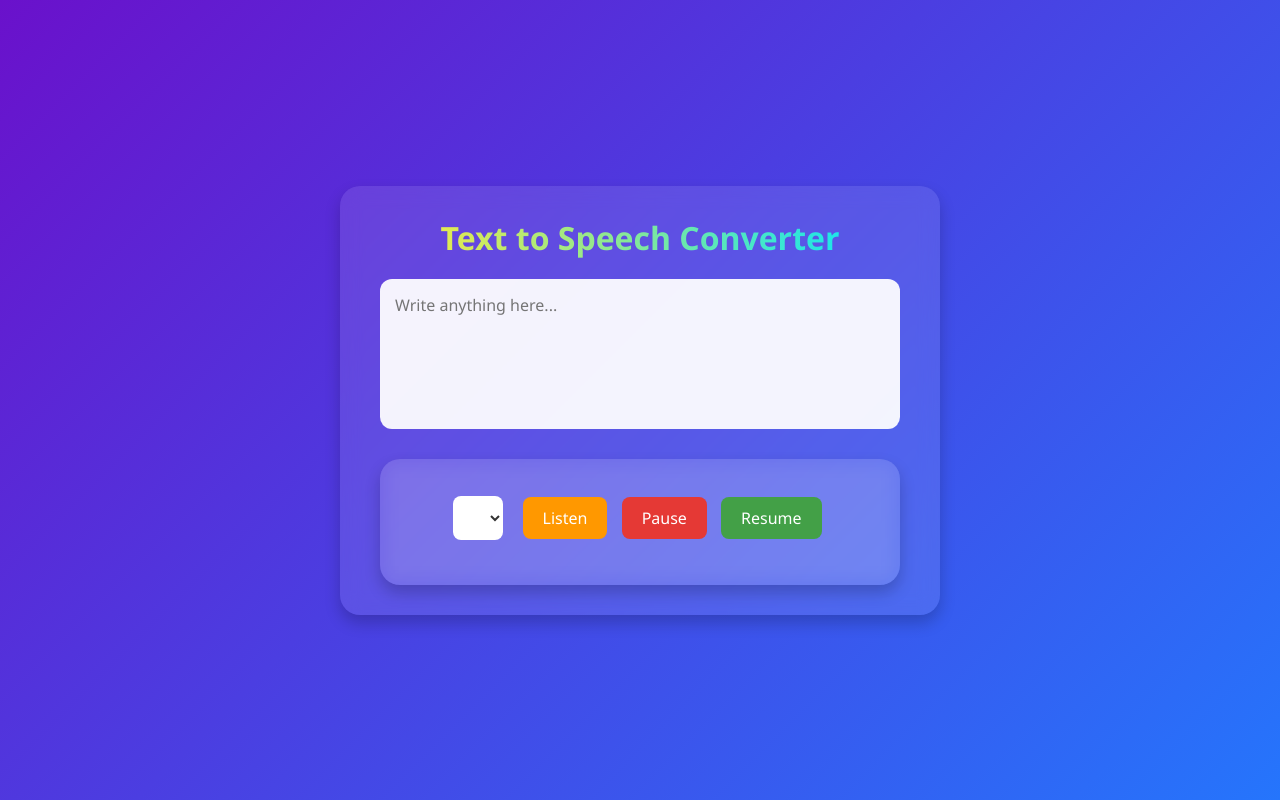
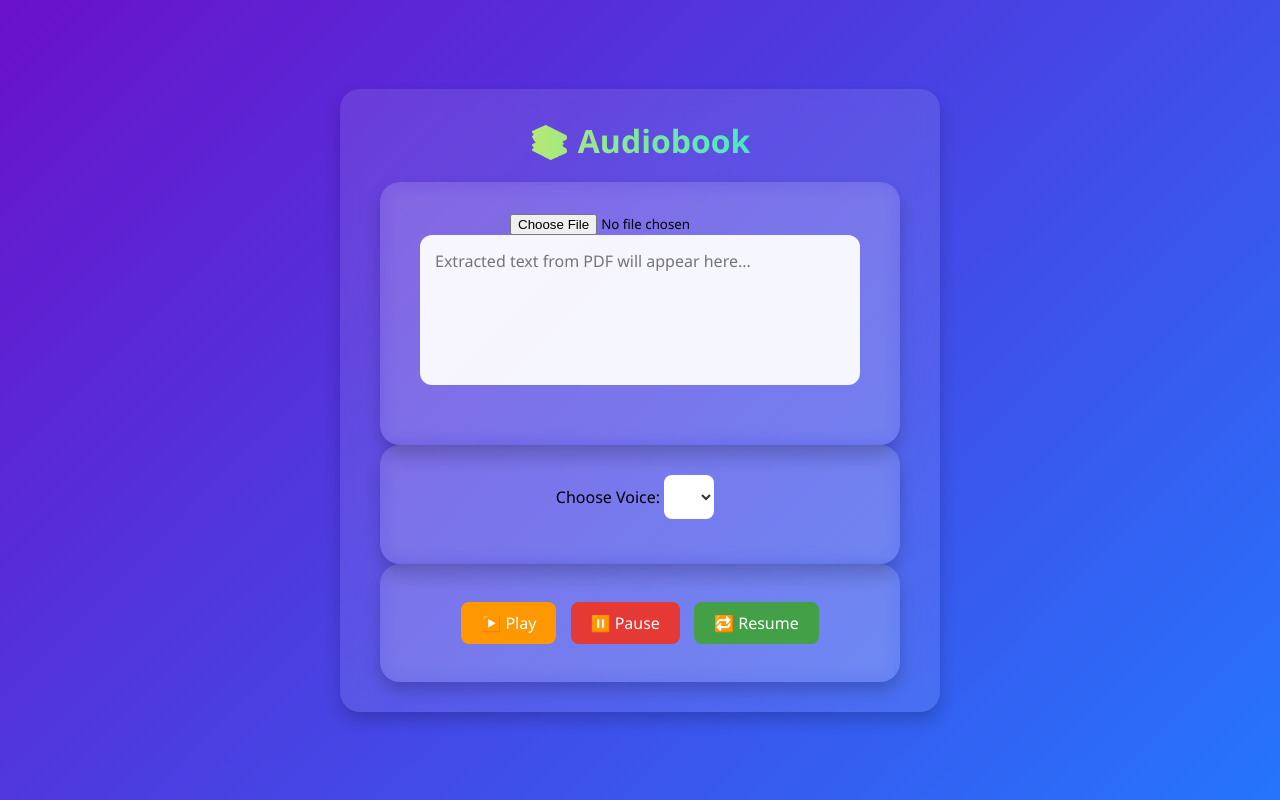
Before and after one commit to maity2004/Audiobook, a plain HTML site: page index.html in a window 1280 px wide. Drawn offline with Linux system fonts and the light colour scheme.

Commit message:
Update index.html

```diff
--- a/index.html
+++ b/index.html
@@ -2,23 +2,32 @@
 <html lang="en">
 
 <head>
-    <meta charset="UTF-8">
-    <meta name="viewport" content="width=device-width, initial-scale=1.0">
-    <title>Text to Speech</title>
-    <link rel="stylesheet" href="style.css">
+    <meta charset="UTF-8" />
+    <meta name="viewport" content="width=device-width, initial-scale=1.0" />
+    <title>PDF to Audiobook</title>
+    <link rel="stylesheet" href="style.css" />
+    <script src="https://cdnjs.cloudflare.com/ajax/libs/pdf.js/3.4.120/pdf.min.js"></script>
 </head>
 
 <body>
+    <div class="container">
+        <h1>📚 Audiobook</h1>
 
-    <div>
-        <h1>Text to Speech Converter</h1>
-        <textarea placeholder="Write anything here..."></textarea>
+        <div class="text-section">
+            <input type="file" id="pdfUpload" accept="application/pdf" />
+            <textarea id="textArea" placeholder="Extracted text from PDF will appear here..."></textarea>
+        </div>
 
-        <div>
-            <select></select>
-            <button id="playBtn">Listen</button>
-            <button id="pauseBtn">Pause</button>
-            <button id="resumeBtn">Resume</button>
+
+        <div class="controls">
+            <label for="voiceSelect">Choose Voice:</label>
+            <select id="voiceSelect"></select>
+        </div>
+
+        <div class="buttons">
+            <button id="playBtn">▶️ Play</button>
+            <button id="pauseBtn">⏸️ Pause</button>
+            <button id="resumeBtn">🔁 Resume</button>
         </div>
     </div>
 
```
